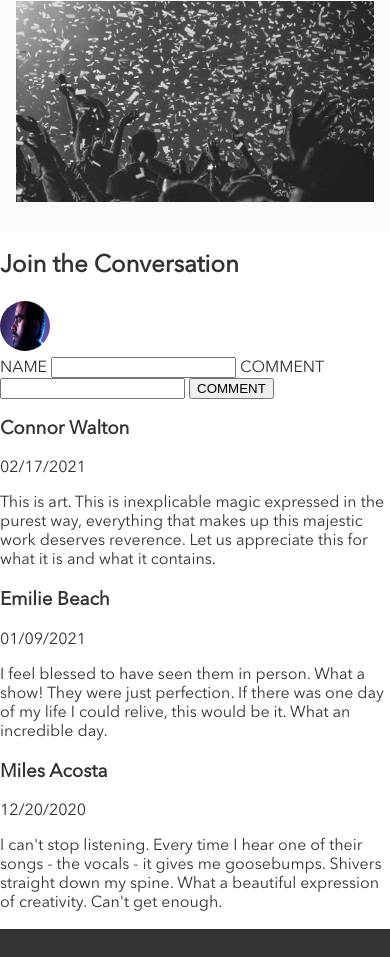
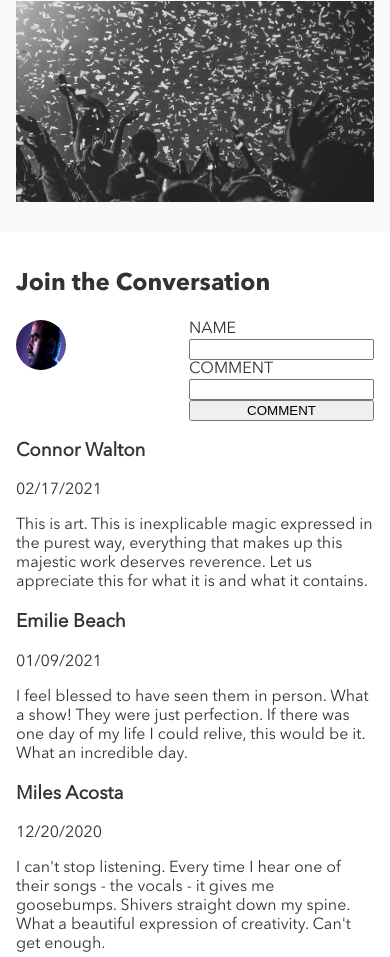
Before and after one commit to brandonscottred/band-site, a plain HTML site: page index.html in a window 390 px wide. Shown: the part 3074-4031 px from the top of the page. Drawn offline with Linux system fonts and the light colour scheme.

Commit message:
add class names to appended form elements in JS

```diff
--- a/index.html
+++ b/index.html
@@ -99,10 +99,11 @@
             <h1 class="comments__title">
                 Join the Conversation
             </h1>
+            <div class="comments-container">
                 <div>
                     <img class="comments__avatar" src="./assets/images/Mohan-muruge.jpg" alt="">
                 </div>
-            <div>
+                <div class="comments__form">
                     <form id="commentsForm" action="" class="comments__form">
                         <label for="Name">NAME</label>
                         <input type="text" name="Name">
@@ -111,6 +112,7 @@
 
                         <input type="submit" value="COMMENT">
                     </form>
+                </div>
             </div>
 
             <div class="comments__card"></div>
--- a/scripts/index-page.js
+++ b/scripts/index-page.js
@@ -50,10 +50,13 @@ function renderComments() {
     comments.innerHTML = '';
     commentsArray.forEach(function (comment) {
         const commentName = document.createElement('h3');
+        commentName.className = "comments__card--title";
         commentName.innerText = comment.name;
         const commentText = document.createElement('p');
+        commentText.className = "comments__card--text";
         commentText.innerText = comment.comment;
         const commentDate = document.createElement('p');
+        commentDate.className = "comments__card--date";
         commentDate.innerText = comment.timestamp;
 
         comments.appendChild(commentName);
--- a/styles/bio.scss
+++ b/styles/bio.scss
@@ -298,11 +298,29 @@ main {
 
 .comments {
 
+    @include mobile {
+        padding: 1rem 1rem 0 1rem;
+
+        &-container {
+            display: flex;
+            justify-content: space-between
+        }
+    }
+
+    &__title {
+        @include section-header;
+    }
+
     &__avatar {
         vertical-align: left;
         width: 50px;
         height: 50px;
         border-radius: 50%;
+    }
+
+    &__form {
+        display: flex;
+        flex-direction: column;
     }
 }
 
```
Also changed, not shown: styles/bio.css. Lines whose indentation alone changed are shown as unchanged.
